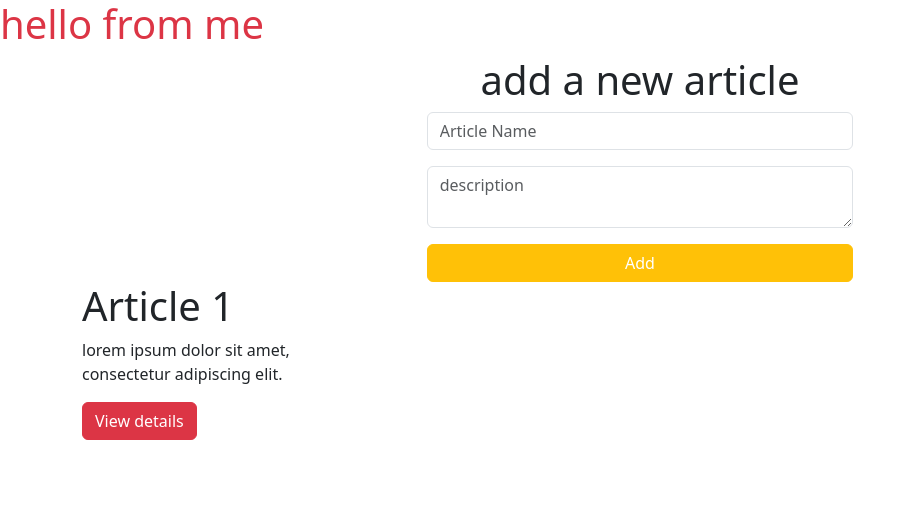
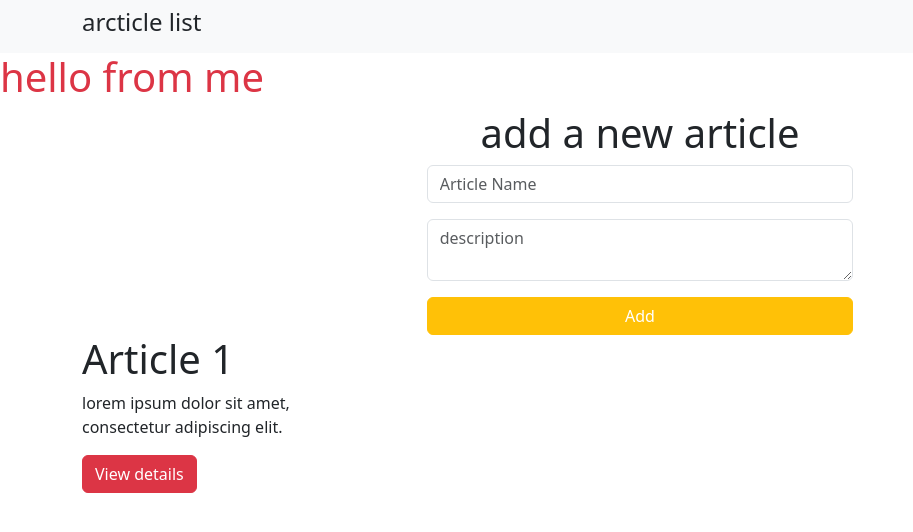
Before and after one commit to vjaykr/MERN_WORKSHOP, a React (Vite) app in the folder PITPROJECT/frontend/: page / in a window 1280 px wide. Shown: the top 532 px of the page, without its empty margins (0-913 px from the left). Built offline with nearby package versions, Linux system fonts and the light colour scheme.

Commit message:
Update App.jsx

```diff
--- a/PITPROJECT/frontend/src/App.jsx
+++ b/PITPROJECT/frontend/src/App.jsx
@@ -10,6 +10,12 @@ function App() {
 
   return (
     <>
+
+    <nav className='navbar bg-light'>
+      <div className='container'>
+        <h4>arcticle list </h4>
+        </div>
+    </nav>
       <h1 className='text-danger'>hello from me </h1>
       <AddArticle />
       <ArticleList />
```
